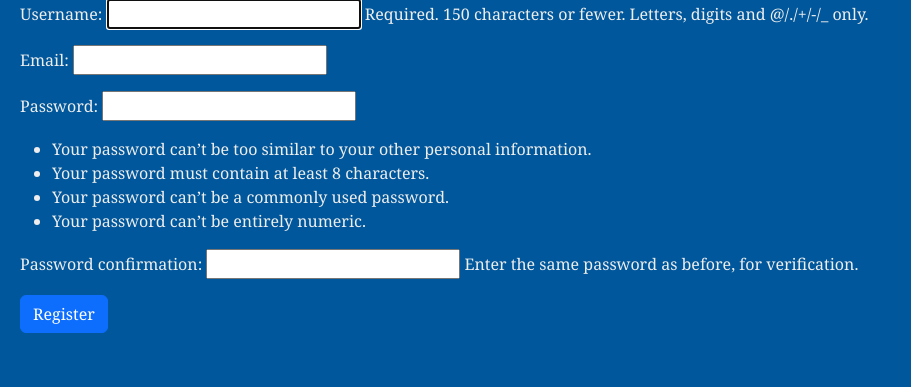
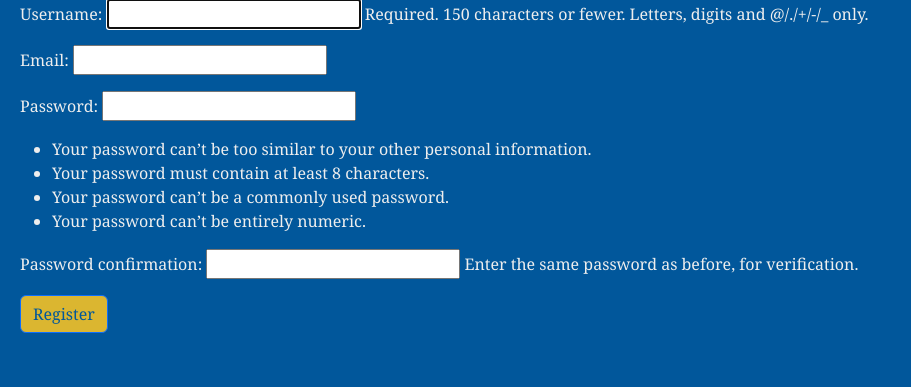
Before and after one commit to momo3404/MySocial, a Django app: page /mysocial/register/ in a window 1280 px wide. Shown: the part 109-496 px from the top of the page, without its empty margins (0-911 px from the left). Run offline with Django 4.2, Linux system fonts and the light colour scheme.

Commit message:
reg button color

```diff
--- a/mysocial/templates/base/registration/register.html
+++ b/mysocial/templates/base/registration/register.html
@@ -21,7 +21,7 @@
         {% csrf_token %}
         {{ form.as_p }}
         <div class="text-left">
-          <button class="btn btn-primary btn-block fa-lg gradient-custom-2 mb-3" type="submit">Register</button>
+          <button style = "background-color: #DBB630; color:#01579B"class="btn btn-primary btn-block fa-lg gradient-custom-2 mb-3" type="submit">Register</button>
         </div>
     </form>
 </body>
```
